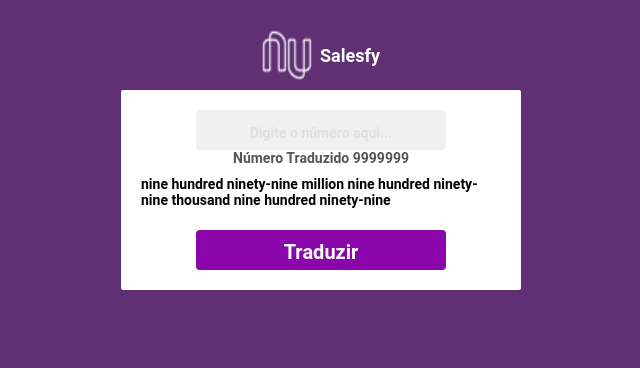
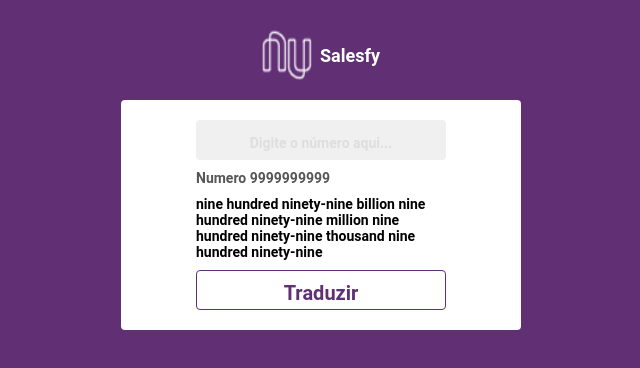
Before and after one commit to rafaelsos/-salesfy-challenge-frontend, a React (Create React App) app: page / in a window 1280 px wide. Shown: the top 368 px of the page, without its empty margins (319-959 px from the left). Built offline with nearby package versions, Linux system fonts and the light colour scheme.

Commit message:
criando e estilizando page Main

```diff
--- a/src/page/Main/index.tsx
+++ b/src/page/Main/index.tsx
@@ -2,7 +2,7 @@
 
 import logoNubank from '../../assets/Nubank_Logo.png';
 
-import { Container, Header, Card } from './styles';
+import { Container, Header, Card, TranslateNumber } from './styles';
 
 export default function Main() {
   return (
@@ -13,11 +13,13 @@
       </Header>
       <Card>
         <input type="text" placeholder="Digite o número aqui..." />
-        <span>Número Traduzido 9999999</span>
-        <strong>
-          nine hundred ninety-nine million nine hundred ninety-nine thousand
-          nine hundred ninety-nine
-        </strong>
+        <TranslateNumber>
+          <span>Numero 9999999999</span>
+          <strong>
+            nine hundred ninety-nine billion nine hundred ninety-nine million
+            nine hundred ninety-nine thousand nine hundred ninety-nine
+          </strong>
+        </TranslateNumber>
         <button type="button">Traduzir</button>
       </Card>
     </Container>
--- a/src/page/Main/styles.ts
+++ b/src/page/Main/styles.ts
@@ -31,30 +31,58 @@
   display: flex;
   flex-direction: column;
   align-items: center;
-  border-radius: 2px;
+  border-radius: 4px;
   padding: 20px;
-  margin-top: 10px;
+  margin-top: 20px;
 
   width: 400px;
-  height: 200px;
+  height: 230px;
   background: #fff;
 
   input {
     font-size: 24px;
     font-weight: bold;
-    padding: 10px;
     border-radius: 4px;
     border: none;
     background: #f0f0f0;
     text-align: center;
     width: 250px;
-    height: 40px;
+    min-height: 40px;
 
     &::placeholder {
       color: #dedede;
       font-size: 14px;
     }
   }
+
+  button {
+    font-size: 20px;
+    font-weight: bold;
+    padding: 10px;
+    margin-top: auto;
+    border-radius: 4px;
+    border: 1px solid #612f74;
+    background: transparent;
+    color: #612f74;
+
+    width: 250px;
+    height: 40px;
+
+    transition: background 0.2s;
+
+    &:hover {
+      background: ${darken(0.03, 'rgb(138, 5, 170)')};
+    }
+  }
+`;
+
+export const TranslateNumber = styled.div`
+  display: flex;
+  flex-direction: column;
+  margin-top: 10px;
+
+  width: 250px;
+  height: auto;
 
   span {
     font-size: 14px;
@@ -65,24 +93,6 @@
 
   strong {
     height: 60px;
-  }
-
-  button {
-    font-size: 20px;
-    font-weight: bold;
-    padding: 10px;
-    border-radius: 4px;
-    border: none;
-    background: rgb(138, 5, 170);
-    color: #fff;
-    text-align: center;
-    width: 250px;
-    height: 40px;
-    margin-top: auto;
-    transition: background 0.2s;
-
-    &:hover {
-      background: ${darken(0.03, 'rgb(138, 5, 170)')};
-    }
+    margin-bottom: 10px;
   }
 `;
```
